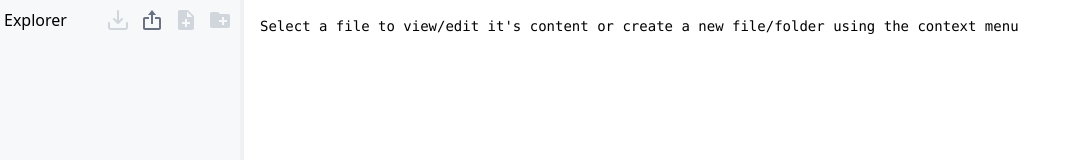
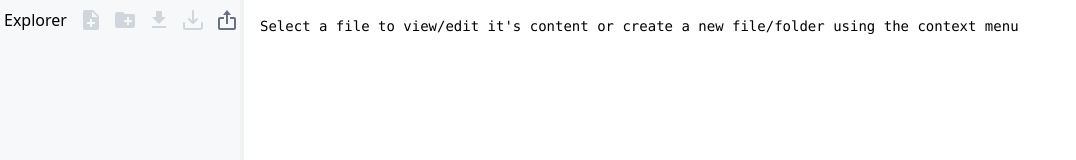
Before and after one commit to FriquetLuca/mkimp_demo, a React (Vite) app: page / in a window 1280 px wide. Shown: the top 160 px of the page, without its empty margins (0-1076 px from the left). Built offline with nearby package versions, Linux system fonts and the light colour scheme.

Commit message:
downloading project as zip

```diff
--- a/package.json
+++ b/package.json
@@ -17,6 +17,7 @@
     "i18next-browser-languagedetector": "^8.2.0",
     "i18next-http-backend": "^3.0.2",
     "js-yaml": "^4.1.0",
+    "jszip": "^3.10.1",
     "localforage": "^1.10.0",
     "mkimp": "^4.0.8",
     "react": "^19.1.1",
--- a/public/locales/en/translation.json
+++ b/public/locales/en/translation.json
@@ -69,7 +69,8 @@
       "newFile": "New File",
       "newFolder": "New Folder",
       "invalidJSON": "Invalid JSON format. Please import a valid directory JSON.",
-      "close": "Close"
+      "close": "Close",
+      "download": "Download .zip"
     }
   },
   "contextMenu": {
--- a/public/locales/fr/translation.json
+++ b/public/locales/fr/translation.json
@@ -69,7 +69,8 @@
       "newFile": "Nouveau Fichier",
       "newFolder": "Nouveau Dossier",
       "invalidJSON": "Format JSON invalide. S'il vous plaît, importez un répertoire JSON valide.",
-      "close": "Fermer"
+      "close": "Fermer",
+      "download": "Télécharger .zip"
     }
   },
   "contextMenu": {
--- a/src/components/FileExplorer/index.tsx
+++ b/src/components/FileExplorer/index.tsx
@@ -3,14 +3,16 @@ import type { DirectoryItem, FileEntry } from '../../types/fileExplorer';
 import { DirectoryList } from './DirectoryList';
 import { useModal } from '../../hooks/useModal';
 import { CreateFileModal, CreateFolderModal } from '../ContextMenuModals';
-import { downloadFile } from '../../utils/downloadFile';
+import { downloadBlob, downloadFile } from '../../utils/downloadFile';
 import ExportIcon from '@icons/export.svg?react';
 import ImportIcon from '@icons/import.svg?react';
 import NewFileIcon from '@icons/new_file.svg?react';
 import NewFolderIcon from '@icons/new_folder.svg?react';
+import DownloadIcon from '@icons/download.svg?react';
 import { DirectoryItemArraySchema } from '../../schemas/directoryItemSchema';
 import { useRef } from 'react';
-import { importDirectory } from '../../utils/directoryItem';
+import { importDirectory, toZip } from '../../utils/directoryItem';
+import JSZip from 'jszip';
 
 interface FileExplorerProps {
   items: DirectoryItem[];
@@ -32,6 +34,7 @@ export default function FileExplorer({
   const { t } = useTranslation();
   const { open, close } = useModal();
   const inputRef = useRef<HTMLInputElement>(null);
+  const tabsWrapperRef = useRef<HTMLDivElement>(null);
 
   const newFileItem = () => {
     open(
@@ -66,6 +69,16 @@ export default function FileExplorer({
   const download = async (e: React.MouseEvent) => {
     e.stopPropagation();
     downloadFile('project.json', [JSON.stringify(items)]);
+  };
+
+  const downloadDirectoryAsZip = async (e: React.MouseEvent) => {
+    e.stopPropagation();
+    const zip = new JSZip();
+    toZip(zip, items);
+
+    const blob = await zip.generateAsync({ type: 'blob' });
+
+    downloadBlob('export.zip', blob);
   };
 
   const handleFileUpload = async (
@@ -109,11 +122,43 @@ export default function FileExplorer({
     inputRef.current?.click();
   };
 
+  const handleWheel = (e: React.WheelEvent) => {
+    if (tabsWrapperRef.current) {
+      // Only handle horizontal scroll if available
+      tabsWrapperRef.current.scrollLeft += e.deltaY;
+    }
+  };
+
   return (
     <div className="w-full flex flex-col h-full bg-[var(--md-table-nth-child-bg-color)]">
-      <div className="flex justify-between items-center">
+      <div className="flex justify-between items-center border-b border-[#333]">
         <h3 className="p-[4px]">{t('sidebar.fileExplorer.label')}</h3>
-        <div className="p-1 select-none flex gap-0.5">
+        <div
+          className="overflow-x-auto p-1 select-none flex gap-0.5 border-l border-[#333] scrollbar-hide"
+          ref={tabsWrapperRef}
+          onWheel={handleWheel}
+        >
+          <button
+            className="px-1 py-1 bg-transparent border-none rounded-md cursor-pointer text-[14px] leading-none hover:bg-gray-800"
+            onClick={newFileItem}
+            title={t('sidebar.fileExplorer.newFile')}
+          >
+            <NewFileIcon className="w-6 h-6 fill-gray-300" />
+          </button>
+          <button
+            className="px-1 py-1 bg-transparent border-none rounded-md cursor-pointer text-[14px] leading-none hover:bg-gray-800"
+            onClick={newDirectoryItem}
+            title={t('sidebar.fileExplorer.newFolder')}
+          >
+            <NewFolderIcon className="w-6 h-6 fill-gray-300" />
+          </button>
+          <button
+            className="px-1 py-1 bg-transparent border-none rounded-md cursor-pointer text-[14px] leading-none hover:bg-gray-800"
+            onClick={downloadDirectoryAsZip}
+            title={t('sidebar.fileExplorer.download')}
+          >
+            <DownloadIcon className="w-6 h-6 fill-gray-300" />
+          </button>
           <button
             className="px-1 py-1 bg-transparent border-none rounded-md cursor-pointer text-[14px] leading-none hover:bg-gray-800"
             onClick={triggerUpload}
@@ -138,20 +183,6 @@ export default function FileExplorer({
               className={`w-6 h-6 ${items.length === 0 ? 'fill-gray-500' : 'fill-gray-300'}`}
             />
           </button>
-          <button
-            className="px-1 py-1 bg-transparent border-none rounded-md cursor-pointer text-[14px] leading-none hover:bg-gray-800"
-            onClick={newFileItem}
-            title={t('sidebar.fileExplorer.newFile')}
-          >
-            <NewFileIcon className="w-6 h-6 fill-gray-300" />
-          </button>
-          <button
-            className="px-1 py-1 bg-transparent border-none rounded-md cursor-pointer text-[14px] leading-none hover:bg-gray-800"
-            onClick={newDirectoryItem}
-            title={t('sidebar.fileExplorer.newFolder')}
-          >
-            <NewFolderIcon className="w-6 h-6 fill-gray-300" />
-          </button>
         </div>
       </div>
 
--- a/src/utils/directoryItem/index.ts
+++ b/src/utils/directoryItem/index.ts
@@ -8,6 +8,7 @@ import { moveDirectoryItem } from './moveItem';
 import { updateTree } from './updateTree';
 import { findParent } from './findParent';
 import { importDirectory } from './importDirectory';
+import { toZip } from './toZip';
 
 export type { CreateError } from './createFile';
 export type { DeleteError } from './deleteItem';
@@ -25,4 +26,5 @@ export {
   updateTree,
   findParent,
   importDirectory,
+  toZip,
 };
--- /dev/null
+++ b/src/utils/directoryItem/toZip.ts
@@ -0,0 +1,17 @@
+import type JSZip from 'jszip';
+import type { DirectoryItem } from '../../types/fileExplorer';
+
+export function toZip(zip: JSZip, items: DirectoryItem[], pathPrefix = '') {
+  for (const item of items) {
+    if ('nodes' in item) {
+      // It's a DirectoryEntry
+      const folder = zip.folder(`${pathPrefix}${item.name}/`);
+      if (folder) {
+        toZip(folder, item.nodes, '');
+      }
+    } else {
+      // It's a FileEntry
+      zip.file(`${pathPrefix}${item.name}`, item.content);
+    }
+  }
+}
--- a/src/utils/downloadFile.ts
+++ b/src/utils/downloadFile.ts
@@ -4,6 +4,10 @@ export function downloadFile(
   contentType = 'text/text'
 ) {
   const blob = new Blob(fileContent, { type: contentType });
+  downloadBlob(fileName, blob);
+}
+
+export function downloadBlob(fileName: string, blob: Blob) {
   const url = URL.createObjectURL(blob);
   const link = document.createElement('a');
   link.href = url;
```
Also changed, not shown: 1 other file (tests, documents, lock files or other folders).
